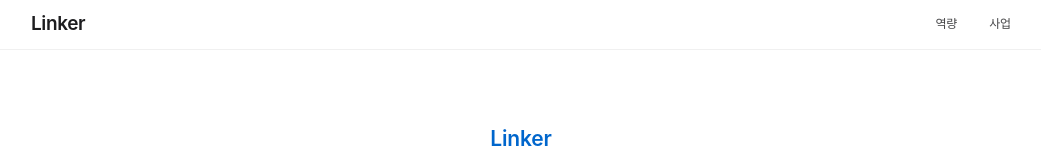
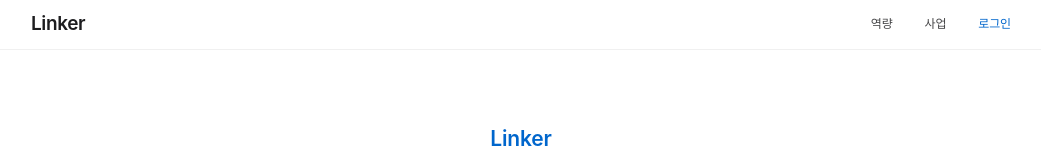
Before and after one commit to Linkerinc/linker-home, a plain HTML site: page index.html in a window 1280 px wide. Shown: the top 158 px of the page, without its empty margins (119-1160 px from the left). Drawn offline with Linux system fonts and the light colour scheme; a web font is replaced by a local one.

Commit message:
Add files via upload

```diff
--- a/index.html
+++ b/index.html
@@ -197,6 +197,7 @@
     <div class="menu">
       <a href="#cap">역량</a>
       <a href="#work">사업</a>
+      <a href="https://app.linkerinc.co.kr" target="_blank" rel="noopener" class="login">로그인</a>
     </div>
   </div>
 </nav>
```
